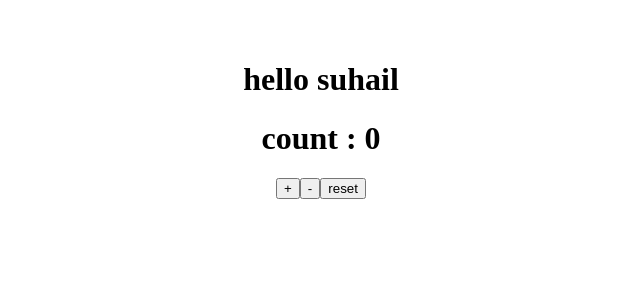
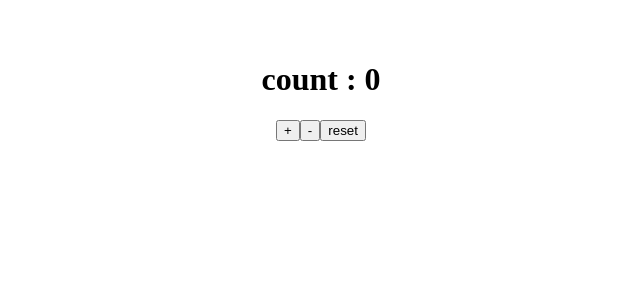
Before and after one commit to SUHAIL-TH/React-All, a React (Vite) app: page / in a window 1280 px wide. Shown: the top 300 px of the page, without its empty margins (319-959 px from the left). Built offline with nearby package versions, Linux system fonts and the light colour scheme.

Commit message:
changes added'

```diff
--- a/src/App.jsx
+++ b/src/App.jsx
@@ -11,9 +11,7 @@ function App() {
   return (
     <>
 
-    <h1>hello suhail  </h1>
     <ReducerCom></ReducerCom>
-
 
     </>
   )
```
